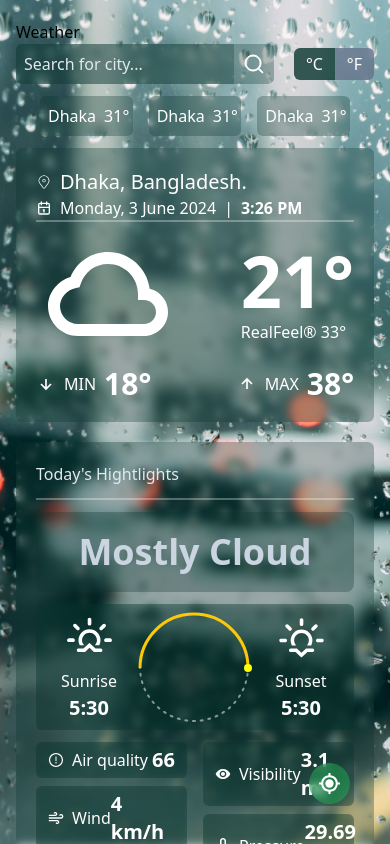
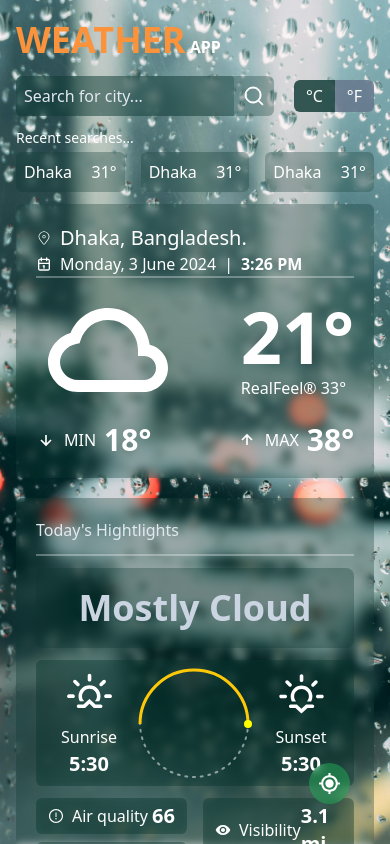
Before and after one commit to ibrahimk4111/weather-app, a React (Vite) app: page / in a window 390 px wide. Shown: the top 844 px of the page. Built offline with nearby package versions, Linux system fonts and the light colour scheme.

Commit message:
code fixs

```diff
--- a/src/Components/NavBar.tsx
+++ b/src/Components/NavBar.tsx
@@ -3,8 +3,10 @@ import React from "react";
 const NavBar: React.FC = () => {
   return (
     <div>
-      <div className="container">
-        <h1>Weather</h1>
+      <div className="container h-14 ">
+        <h1 className="  font-bold text-white ">
+          <span className=" text-orange-400 text-4xl">WEATHER</span> APP
+        </h1>
       </div>
     </div>
   );
--- a/src/Components/SearchBar.tsx
+++ b/src/Components/SearchBar.tsx
@@ -65,14 +65,17 @@ const SearchBar = () => {
             </p>
           </div>
         </div>
-      </div>
 
         {/* searched cities for small device*/}
-      <div className=" md:hidden columns-3 mt-3 px-10">
+        <div className=" md:hidden mt-3 space-y-1">
+          <div className=" text-white text-sm ">
+            <span>Recent searches... </span>
+          </div>
+          <div className=" columns-3">
             {Array.from({ length: 3 }).map((item, index) => (
               <div
                 key={index}
-            className=" cursor-pointer flex items-center justify-between gap-2 w-auto bg-custom-color/30 hover:bg-custom-color/80 backdrop-blur-sm rounded-md p-2 text-white transition-all ease-in duration-300 "
+                className=" cursor-pointer flex items-center justify-between gap-2 bg-custom-color/30 hover:bg-custom-color/80 backdrop-blur-sm rounded-md p-2 text-white transition-all ease-in duration-300 "
               >
                 <h1>Dhaka</h1>
                 <p>31°</p>
@@ -80,6 +83,8 @@ const SearchBar = () => {
             ))}
           </div>
         </div>
+      </div>
+    </div>
   );
 };
 
```
Lines whose indentation alone changed are shown as unchanged.
